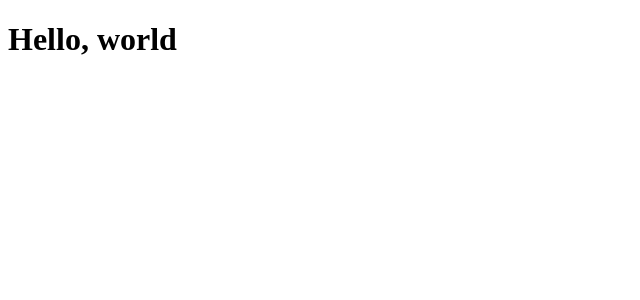
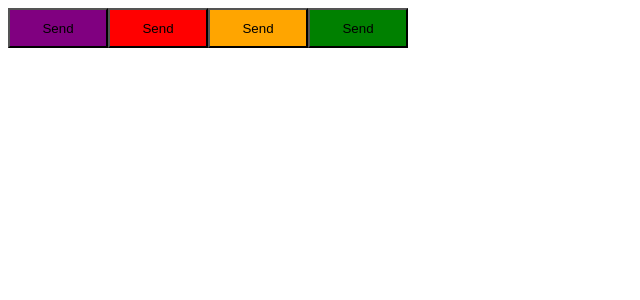
Before and after one commit to caleb-freitas/timer, a React (Vite) app: page / in a window 1280 px wide. Shown: the top 300 px of the page, without its empty margins (0-640 px from the left). Built offline with nearby package versions, Linux system fonts and the light colour scheme.

Commit message:
feat: setup styled-components

```diff
--- a/package.json
+++ b/package.json
@@ -10,11 +10,13 @@
   },
   "dependencies": {
     "react": "^18.2.0",
-    "react-dom": "^18.2.0"
+    "react-dom": "^18.2.0",
+    "styled-components": "^5.3.5"
   },
   "devDependencies": {
     "@types/react": "^18.0.17",
     "@types/react-dom": "^18.0.6",
+    "@types/styled-components": "^5.1.26",
     "@vitejs/plugin-react": "^2.1.0",
     "typescript": "^4.6.4",
     "vite": "^3.1.0"
--- a/src/App.tsx
+++ b/src/App.tsx
@@ -1,9 +1,17 @@
-import { useState } from 'react'
+import { ButtonContainer, ButtonContainerProps } from "./Button.styles"
 
-export function App() {
-  const [count, setCount] = useState(0)
+type Optional<T, K extends keyof T> = Pick<Partial<T>, K>
+
+export type ButtonProps = Optional<ButtonContainerProps, "variant">
+
+export function App({ variant = "primary" }: ButtonProps) {
 
   return (
-    <h1>Hello, world</h1>
+    <>
+      <ButtonContainer variant={variant}>Send</ButtonContainer>
+      <ButtonContainer variant="danger">Send</ButtonContainer>
+      <ButtonContainer variant="secondary">Send</ButtonContainer>
+      <ButtonContainer variant="success">Send</ButtonContainer>
+    </>
   )
 }
--- /dev/null
+++ b/src/Button.styles.ts
@@ -0,0 +1,27 @@
+import styled from "styled-components"
+
+export type ButtonColors = "primary" | "secondary" | "danger" | "success"
+
+export type ButtonContainerProps = {
+  variant: ButtonColors
+}
+
+export type ButtonVariants = {
+  [B in ButtonColors]: string
+}
+
+const buttonVariants: ButtonVariants = {
+  primary: "purple",
+  secondary: "orange",
+  danger: "red",
+  success: "green"
+}
+
+export const ButtonContainer = styled.button<ButtonContainerProps>`
+  width: 100px;
+  height: 40px;
+
+  ${props => {
+    return `background-color: ${buttonVariants[props.variant]}`
+  }}
+`
```
Also changed, not shown: 1 other file (tests, documents, lock files or other folders).
